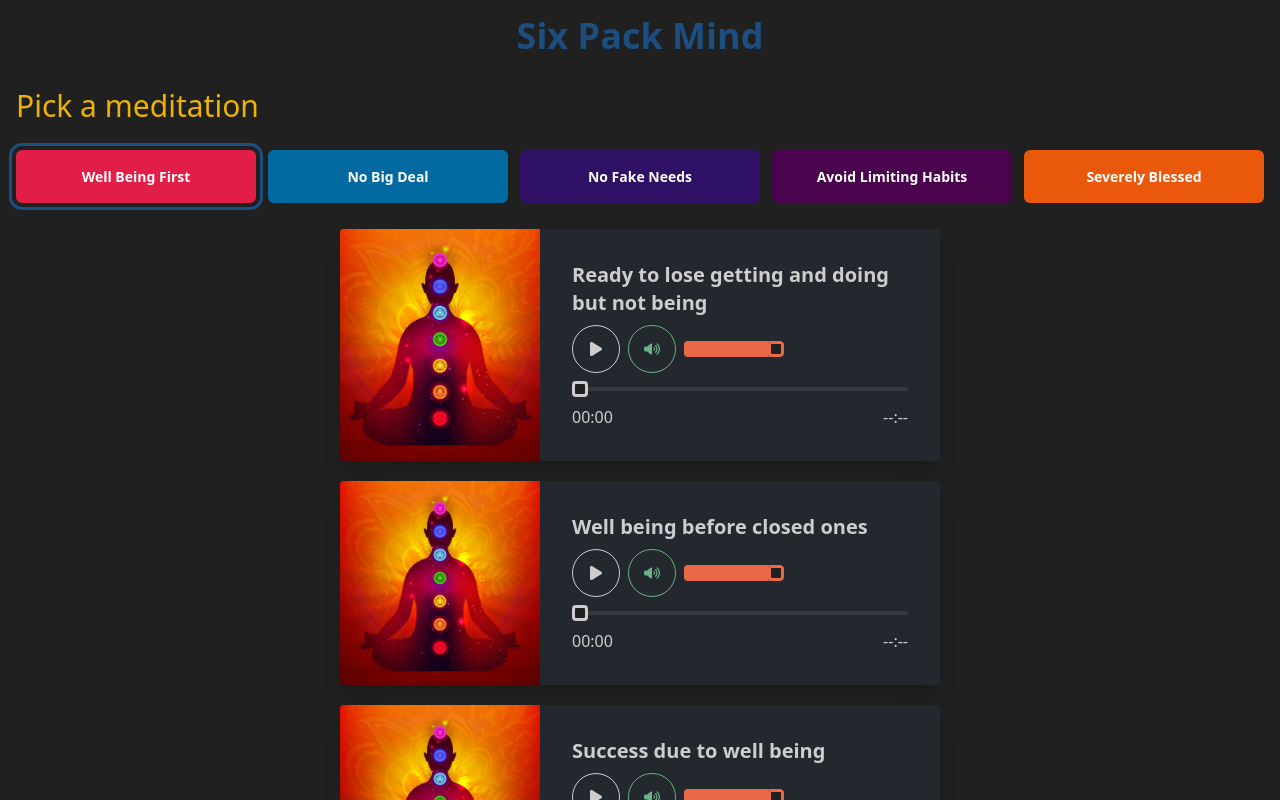
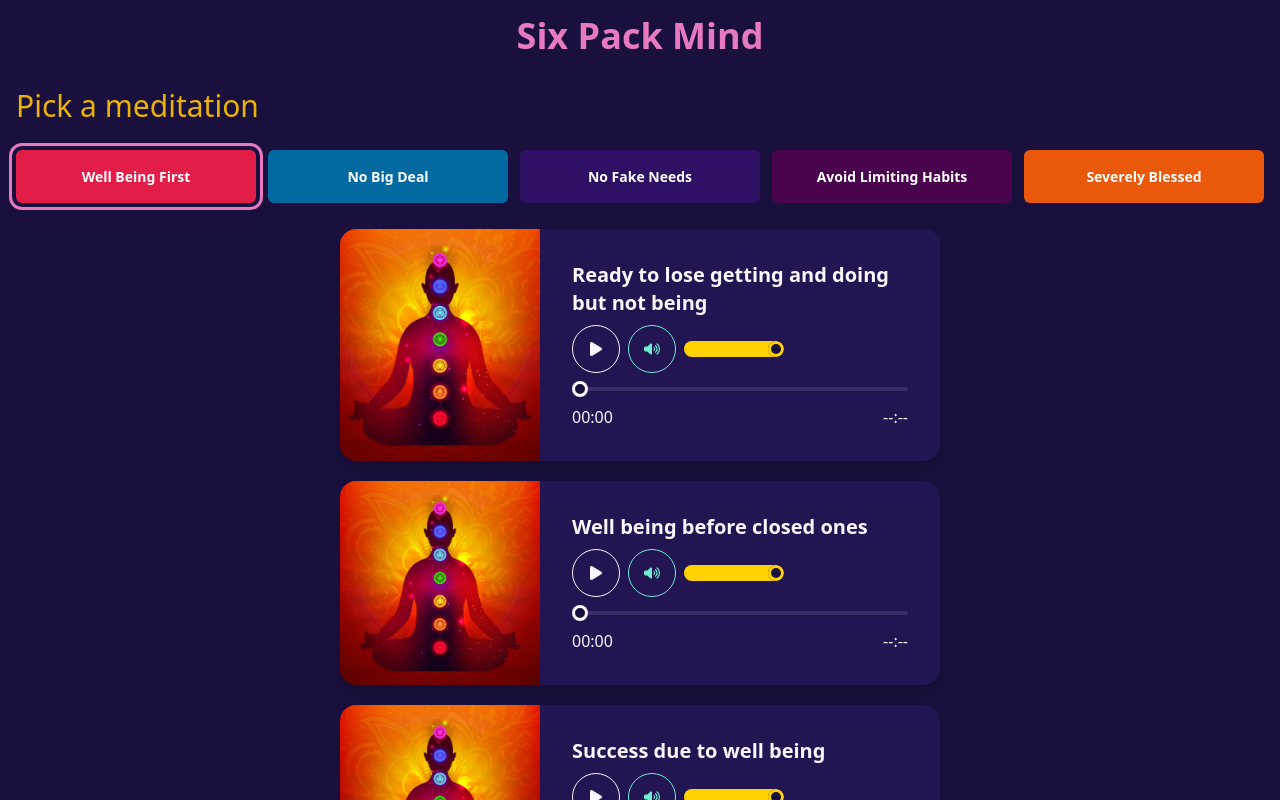
Before and after one commit to Vignesh-Mariappan/six-pack-mind, a React (Vite) app: page / in a window 1280 px wide. Shown: the top 800 px of the page. Built offline with nearby package versions, Linux system fonts and the light colour scheme.

Commit message:
removed two themes

```diff
--- a/src/App.jsx
+++ b/src/App.jsx
@@ -5,7 +5,7 @@ import HomePage from './components/HomePage'
 function App() {
 
   useEffect(() => {
-    document.querySelector("html").setAttribute("data-theme", ["night", "luxury", "coffee", "synthwave", "business"][Math.floor(Math.random() * 5)])
+    document.querySelector("html").setAttribute("data-theme", ["night", "coffee", "synthwave"][Math.floor(Math.random() * 3)])
   }, [])
 
   return (
--- a/tailwind.config.js
+++ b/tailwind.config.js
@@ -14,6 +14,6 @@ export default {
     daisyui,
   ],
   daisyui: {
-    themes: ["night", "luxury", "coffee", "synthwave", "business"],
+    themes: ["night", "coffee", "synthwave"],
   },
 }
```
